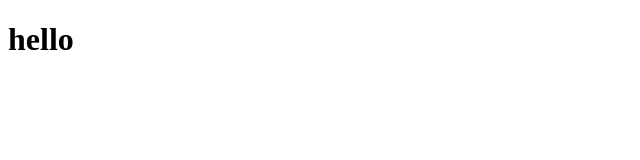
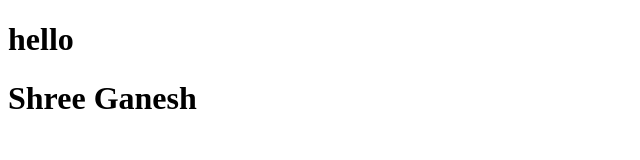
Before and after one commit to rushikesh982/day6, a plain HTML site: page index.html in a window 1280 px wide. Shown: the whole page, without its empty margins (0-640 px from the left). Drawn offline with Linux system fonts and the light colour scheme.

Commit message:
add ganesha

```diff
--- a/index.html
+++ b/index.html
@@ -7,5 +7,6 @@
 </head>
 <body>
     <h1>hello</h1>
+    <h1>Shree Ganesh </h1>
 </body>
 </html>
```
